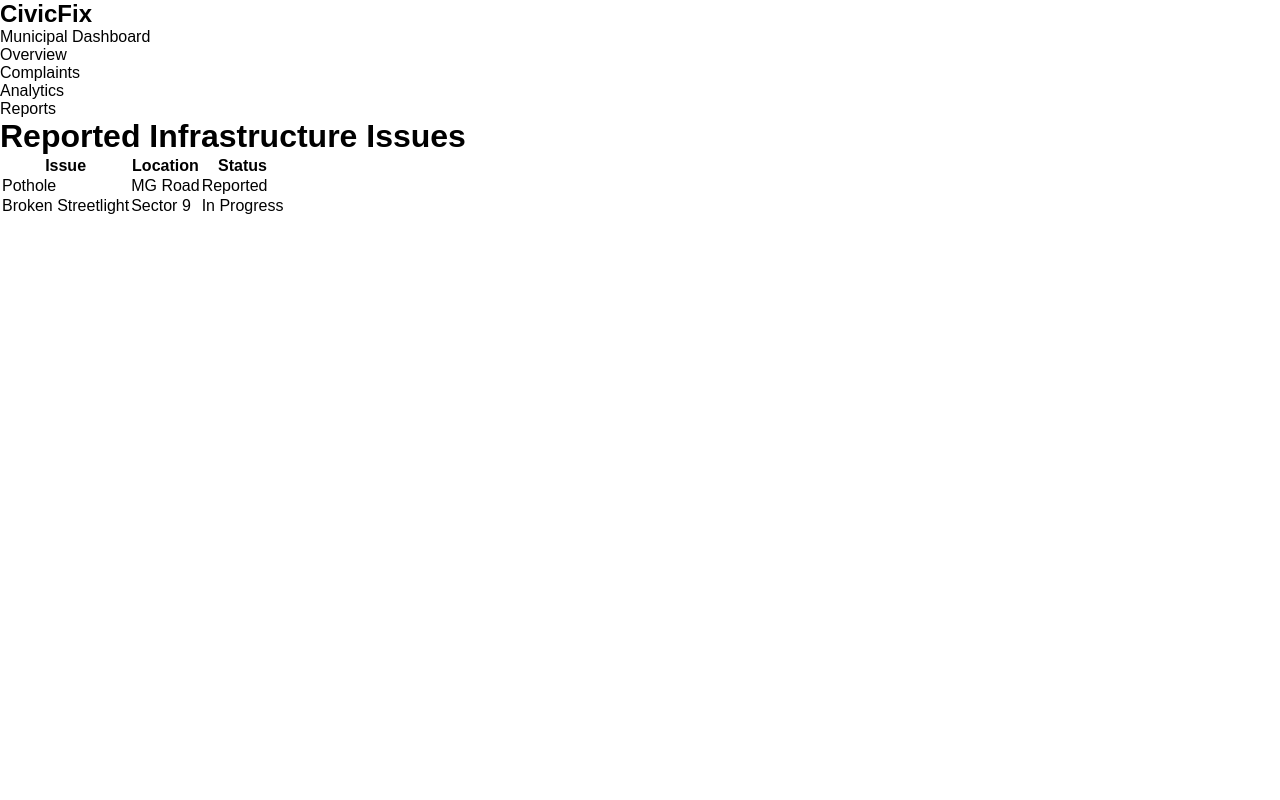
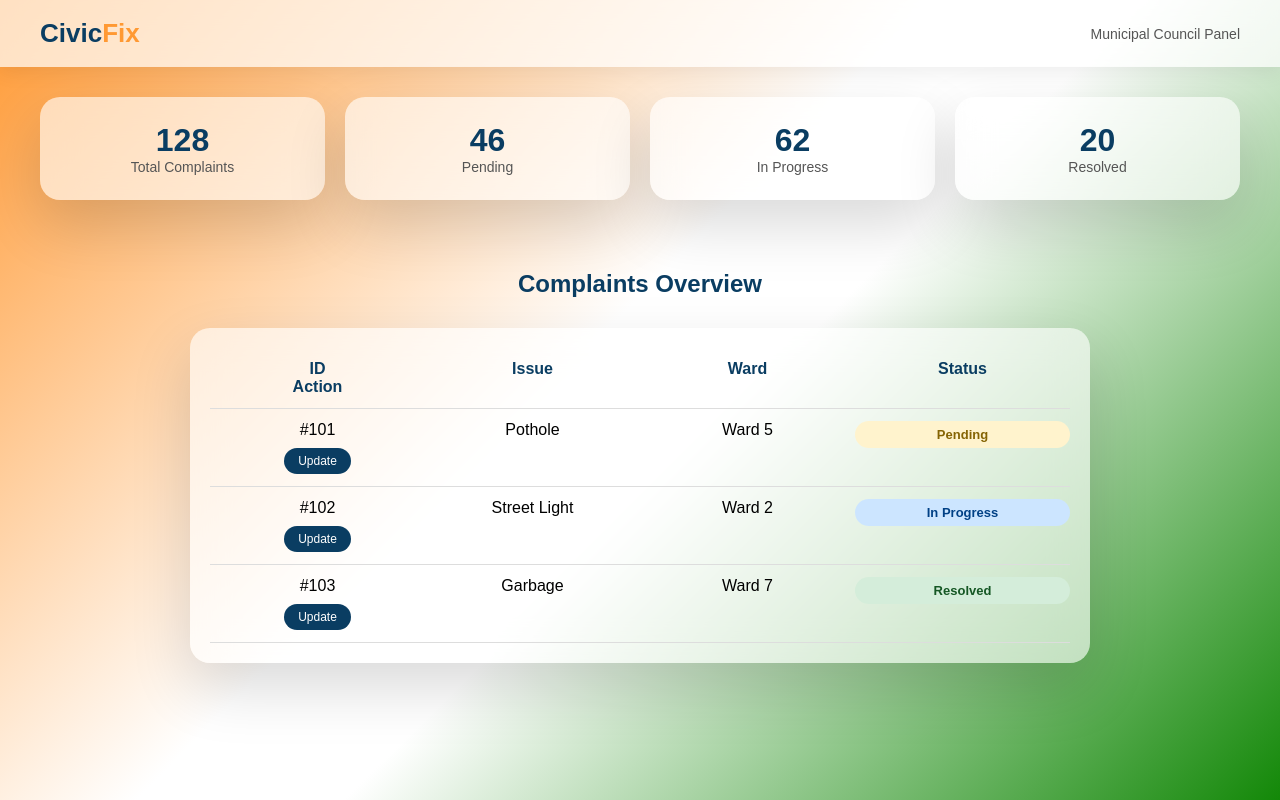
Before and after one commit to sakshi14506/The-Caffeinated-Coders_9.6_SDG9, a plain HTML site: page civicfix/council.html in a window 1280 px wide. Drawn offline with Linux system fonts and the light colour scheme; files that its build step writes are made by us from their sources.

Commit message:
council dashboard

```diff
--- a/civicfix/council.html
+++ b/civicfix/council.html
@@ -1,49 +1,110 @@
 <!DOCTYPE html>
 <html lang="en">
 <head>
-  <meta charset="UTF-8">
-  <title>Municipal Council | CivicFix</title>
-  <meta name="viewport" content="width=device-width, initial-scale=1.0">
-  <link rel="stylesheet" href="style.css">
+  <meta charset="UTF-8" />
+  <title>Council Dashboard | CivicFix</title>
+  <meta name="viewport" content="width=device-width, initial-scale=1.0" />
+  <link rel="stylesheet" href="../css/style.css">
 </head>
-<body class="council-ui">
 
-  <aside class="sidebar">
-    <h2>CivicFix</h2>
-    <p>Municipal Dashboard</p>
-    <ul>
-      <li>Overview</li>
-      <li>Complaints</li>
-      <li>Analytics</li>
-      <li>Reports</li>
-    </ul>
-  </aside>
+<body class="landing council-ui">
 
-  <main class="council-main">
-    <h1>Reported Infrastructure Issues</h1>
+<!-- NAVBAR -->
+<nav class="navbar">
+  <div class="logo">Civic<span>Fix</span></div>
+  <div class="tagline">Municipal Council Panel</div>
+</nav>
 
-    <table>
-      <thead>
-        <tr>
-          <th>Issue</th>
-          <th>Location</th>
-          <th>Status</th>
-        </tr>
-      </thead>
-      <tbody>
-        <tr>
-          <td>Pothole</td>
-          <td>MG Road</td>
-          <td>Reported</td>
-        </tr>
-        <tr>
-          <td>Broken Streetlight</td>
-          <td>Sector 9</td>
-          <td>In Progress</td>
-        </tr>
-      </tbody>
-    </table>
-  </main>
+<!-- DASHBOARD STATS -->
+<section class="council-stats">
+  <div class="stat-card glass">
+    <h3>128</h3>
+    <p>Total Complaints</p>
+  </div>
+
+  <div class="stat-card glass">
+    <h3>46</h3>
+    <p>Pending</p>
+  </div>
+
+  <div class="stat-card glass">
+    <h3>62</h3>
+    <p>In Progress</p>
+  </div>
+
+  <div class="stat-card glass">
+    <h3>20</h3>
+    <p>Resolved</p>
+  </div>
+</section>
+
+<!-- COMPLAINT TABLE -->
+<section class="dashboard">
+  <h1>Complaints Overview</h1>
+
+  <div class="table glass">
+    <div class="row header">
+      <span>ID</span>
+      <span>Issue</span>
+      <span>Ward</span>
+      <span>Status</span>
+      <span>Action</span>
+    </div>
+
+    <div class="row">
+      <span>#101</span>
+      <span>Pothole</span>
+      <span>Ward 5</span>
+      <span class="status pending">Pending</span>
+      <span><button class="update-btn" onclick="openModal()">Update</button></span>
+    </div>
+
+    <div class="row">
+      <span>#102</span>
+      <span>Street Light</span>
+      <span>Ward 2</span>
+      <span class="status progress">In Progress</span>
+      <span><button class="update-btn" onclick="openModal()">Update</button></span>
+    </div>
+
+    <div class="row">
+      <span>#103</span>
+      <span>Garbage</span>
+      <span>Ward 7</span>
+      <span class="status resolved">Resolved</span>
+      <span><button class="update-btn" onclick="openModal()">Update</button></span>
+    </div>
+  </div>
+</section>
+
+<!-- STATUS UPDATE MODAL -->
+<div id="statusModal" class="modal">
+  <div class="modal-content glass">
+    <h2>Update Complaint Status</h2>
+
+    <select>
+      <option>Pending</option>
+      <option>In Progress</option>
+      <option>Resolved</option>
+    </select>
+
+    <textarea placeholder="Remarks (optional)"></textarea>
+
+    <div class="modal-actions">
+      <button class="btn-secondary" onclick="closeModal()">Cancel</button>
+      <button class="btn-primary" onclick="closeModal()">Update</button>
+    </div>
+  </div>
+</div>
+
+<script>
+  function openModal() {
+    document.getElementById("statusModal").style.display = "flex";
+  }
+  function closeModal() {
+    document.getElementById("statusModal").style.display = "none";
+  }
+</script>
 
 </body>
 </html>
--- a/css/style.css
+++ b/css/style.css
@@ -643,3 +643,90 @@ textarea {
   color: #138808;
   font-weight: 600;
 }
+
+/* =========================
+   COUNCIL DASHBOARD
+========================= */
+
+.council-ui {
+  background-attachment: fixed;
+}
+
+/* STATS CARDS */
+.council-stats {
+  display: grid;
+  grid-template-columns: repeat(auto-fit, minmax(180px, 1fr));
+  gap: 20px;
+  padding: 30px 40px;
+}
+
+.stat-card {
+  padding: 25px;
+  text-align: center;
+}
+
+.stat-card h3 {
+  font-size: 32px;
+  color: #0a3d62;
+}
+
+.stat-card p {
+  font-size: 14px;
+  color: #555;
+}
+
+/* TABLE ACTION BUTTON */
+.update-btn {
+  padding: 6px 14px;
+  border-radius: 20px;
+  border: none;
+  background: #0a3d62;
+  color: #fff;
+  font-size: 12px;
+  cursor: pointer;
+}
+
+.update-btn:hover {
+  background: #138808;
+}
+
+/* MODAL */
+.modal {
+  display: none;
+  position: fixed;
+  inset: 0;
+  background: rgba(0,0,0,0.45);
+  justify-content: center;
+  align-items: center;
+  z-index: 1000;
+}
+
+.modal-content {
+  width: 420px;
+  max-width: 90%;
+  padding: 25px;
+}
+
+.modal-content h2 {
+  color: #0a3d62;
+  margin-bottom: 15px;
+}
+
+.modal-actions {
+  display: flex;
+  justify-content: space-between;
+  margin-top: 15px;
+}
+
+/* DESKTOP PRIORITY */
+@media (max-width: 768px) {
+  .council-ui::before {
+    content: "💻 This dashboard is best viewed on desktop";
+    display: block;
+    text-align: center;
+    padding: 10px;
+    font-size: 13px;
+    background: #fff3cd;
+    color: #856404;
+  }
+}
```
